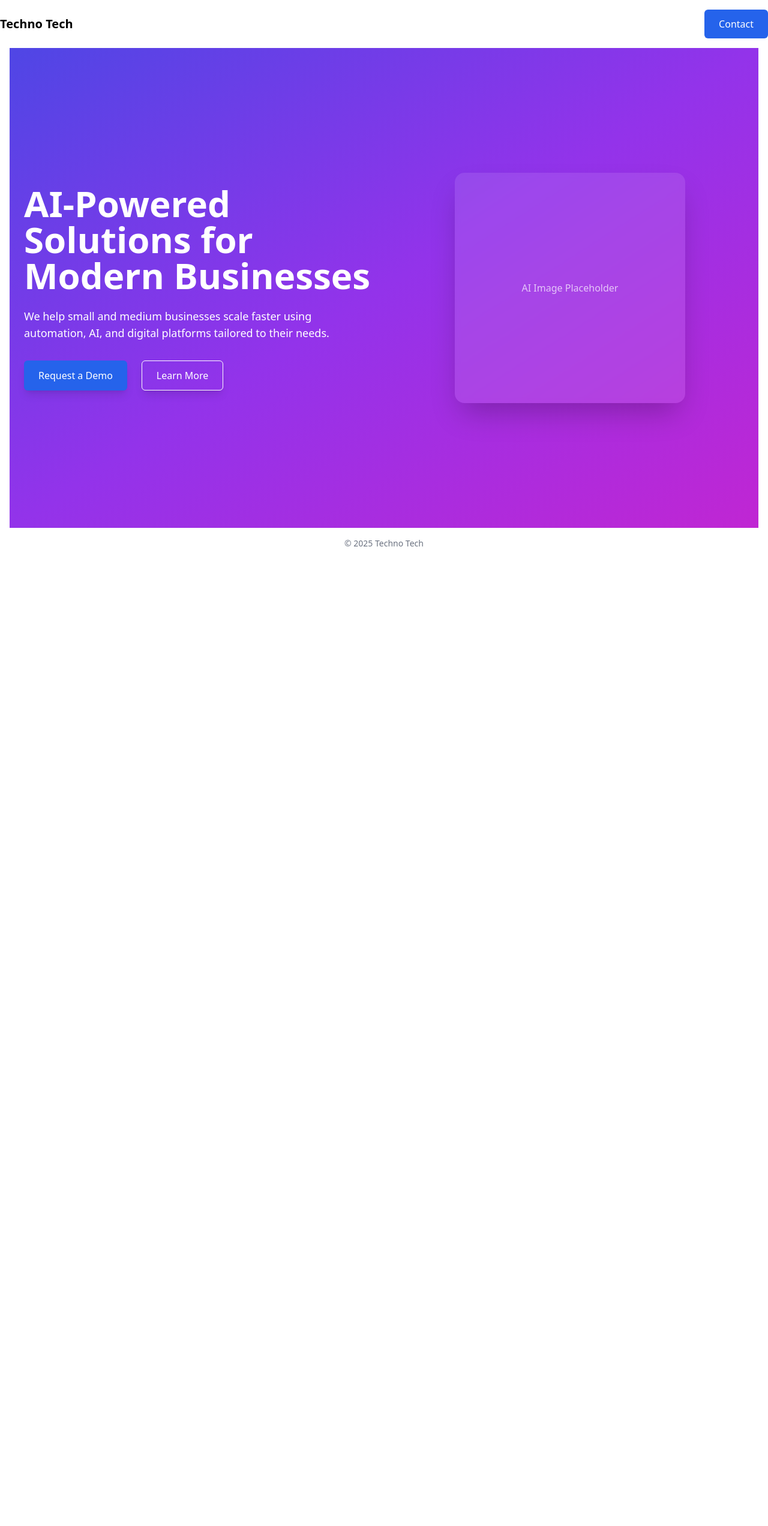
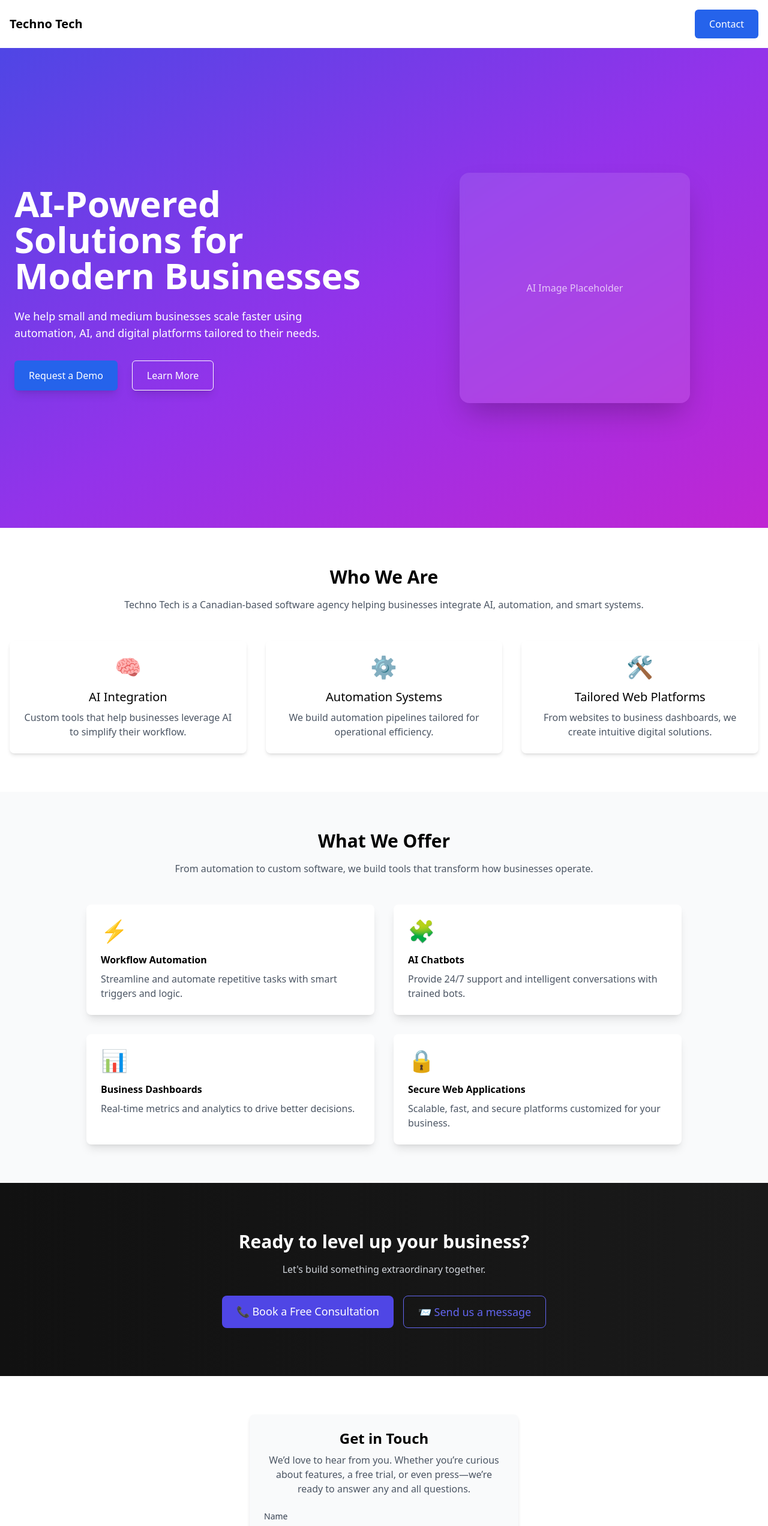
Before and after one commit to MrAyham/techno-tech-landing, a React (Vite) app: page / in a window 1280 px wide. Shown: the top 2544 px of the page at 60% size. Before the commit the page ends 932 px from the top, so only its background shows below. Built offline with nearby package versions, Linux system fonts and the light colour scheme.

Commit message:
feat: build home page

```diff
--- a/src/App.tsx
+++ b/src/App.tsx
@@ -1,17 +1,7 @@
-import Header from './components/layout/Header';
-import Footer from './components/layout/Footer';
-import Hero from './components/sections/Hero';
+import Index from './pages/Index';
 
 function App() {
-  return (
-    <>
-      <Header />
-      <main className="px-4">
-        <Hero />
-      </main>
-      <Footer />
-    </>
-  );
+  return <Index />;
 }
 
 export default App;
--- a/src/pages/Home.tsx
+++ /dev/null
@@ -1,13 +0,0 @@
-import Hero from '../components/sections/Hero';
-import Services from '../components/sections/Services';
-
-function Home() {
-  return (
-    <>
-      <Hero />
-      <Services />
-    </>
-  );
-}
-
-export default Home;
--- /dev/null
+++ b/src/pages/Index.tsx
@@ -0,0 +1,27 @@
+import Header from '@/components/layout/Header';
+import Footer from '@/components/layout/Footer';
+import Hero from '@/components/sections/Hero';
+import About from '@/components/sections/About';
+import Services from '@/components/sections/Services';
+import CTA from '@/components/sections/cta';
+import Contact from '@/components/sections/contact';
+
+function Index() {
+  return (
+    <>
+      <div className="max-w-7xl mx-auto px-4">
+        <Header />
+      </div>
+      <Hero />
+      <About />
+      <Services />
+      <CTA />
+      <Contact />
+      <div className="max-w-7xl mx-auto px-4">
+        <Footer />
+      </div>
+    </>
+  );
+}
+
+export default Index;
--- a/tsconfig.json
+++ b/tsconfig.json
@@ -14,7 +14,11 @@
     "resolveJsonModule": true,
     "isolatedModules": true,
     "noEmit": true,
-    "jsx": "react-jsx"
+    "jsx": "react-jsx",
+    "baseUrl": ".",
+    "paths": {
+      "@/*": ["src/*"]
+    }
   },
   "include": ["src", "vite.config.ts"]
 }
--- a/vite.config.ts
+++ b/vite.config.ts
@@ -7,4 +7,9 @@ export default defineConfig({
     outDir: 'dist',
   },
   plugins: [react()],
+  resolve: {
+    alias: {
+      '@': new URL('./src', import.meta.url).pathname,
+    },
+  },
 });
```
